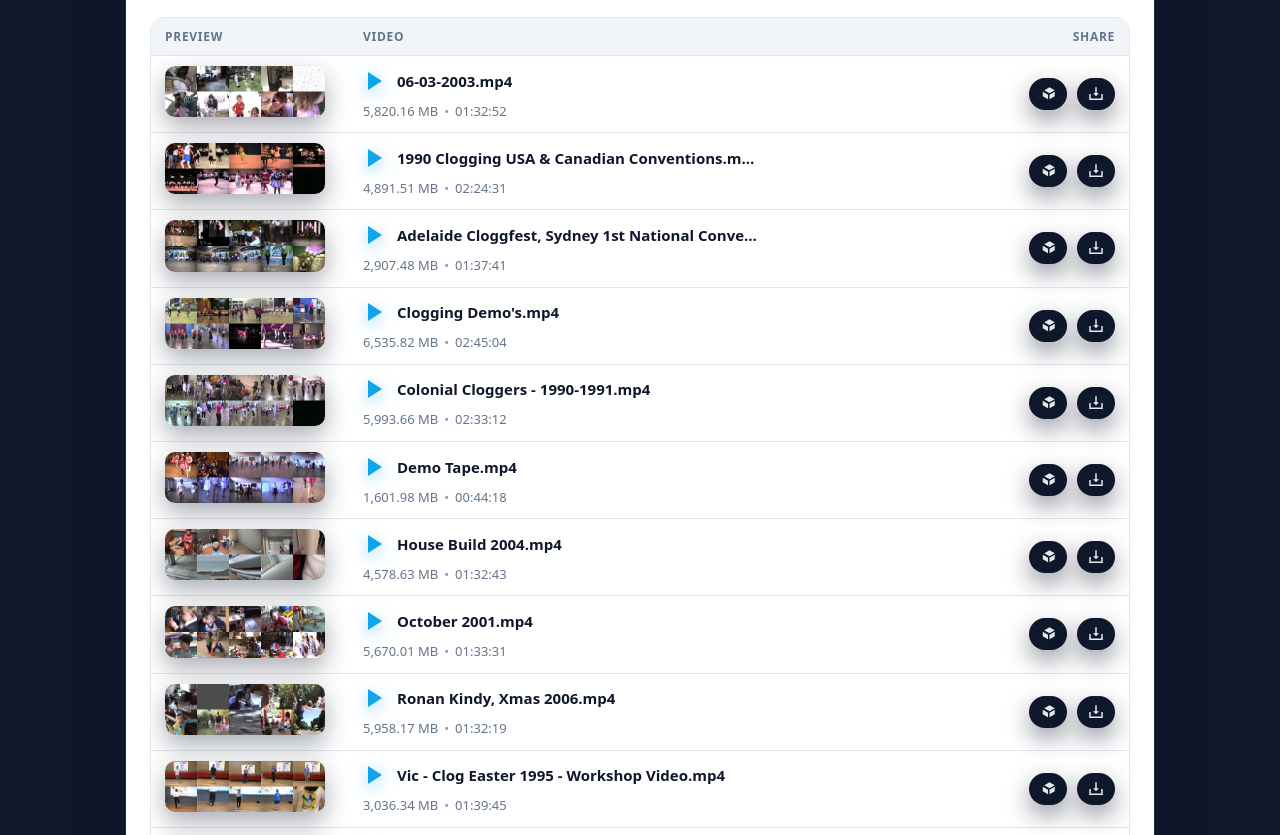
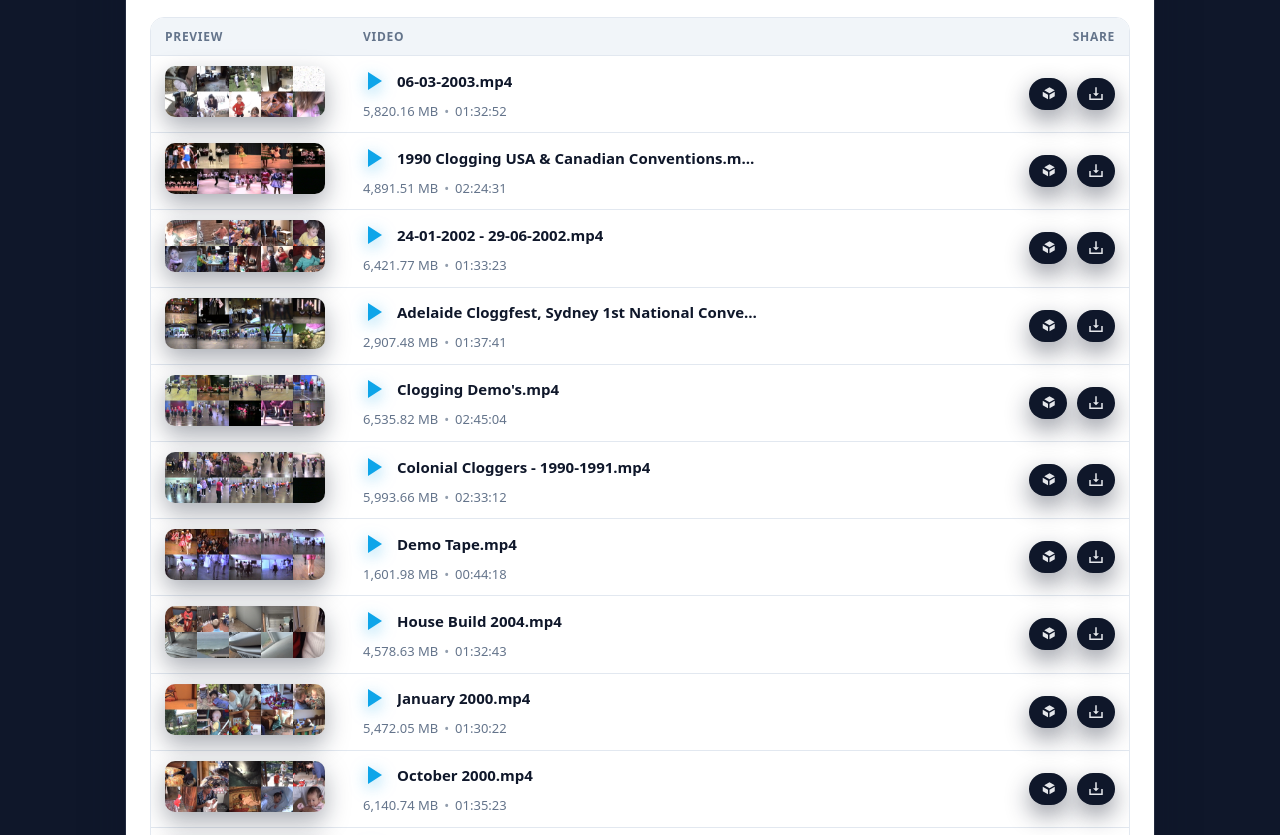
Before and after one commit to RealmsAU/Stephen-Webber, a plain HTML site: page index.html in a window 1280 px wide. Shown: the part 112-947 px from the top of the page. Drawn offline with Linux system fonts and the light colour scheme.

Commit message:
Auto-update: 2026-02-07 20:21:01

```diff
--- a/index.html
+++ b/index.html
@@ -460,6 +460,59 @@
 <tr>
   <td class="thumb-cell">
     <div class="thumb-wrapper">
+      <img src="thumbnails/24_01_2002 _ 29_06_2002.jpg"
+           class="thumb-img"
+           data-thumb="thumbnails/24_01_2002 _ 29_06_2002.jpg"
+           onclick="openImageFromThumb(this)">
+    </div>
+  </td>
+
+  <td class="info-cell">
+    <a href="#"
+       class="play-link"
+       data-local="./24-01-2002 - 29-06-2002.mp4"
+       data-dropbox="https://dl.dropboxusercontent.com/s/tyd1uquahbfbpw70e6y8l/24-01-2002-29-06-2002.mp4?rlkey=r5vykxaus0oimiy1a48cdd5ps"
+       onclick="openVideoFromLink(this); return false;">
+      <svg class="play-icon" viewBox="0 0 24 24">
+        <polygon points="5,3 19,12 5,21" />
+      </svg>
+      <span class="filename-text">24-01-2002 - 29-06-2002.mp4</span>
+    </a>
+
+    <div class="meta-line">
+      <span class="size-text">6,421.77 MB</span>
+      <span class="dot-sep">•</span>
+      <span class="duration-text">01:33:23</span>
+    </div>
+  </td>
+
+  <td class="share-cell">
+
+    <!-- Share button -->
+    <button class="icon-button"
+            data-dropbox="https://www.dropbox.com/s/tyd1uquahbfbpw70e6y8l/24-01-2002-29-06-2002.mp4?rlkey=r5vykxaus0oimiy1a48cdd5ps&dl=0"
+            onclick="copyShareLinkFromButton(this)"
+            title="Copy Dropbox share link">
+      <svg class="share-icon" viewBox="0 0 24 24">
+        <path d="M14 3l7 4-7 4-7-4 7-4zm7 6v6l-7 4v-6l7-4zm-9 4v6l-7-4V9l7 4z"/>
+      </svg>
+    </button>
+
+    <!-- Download button -->
+    <a class="icon-button download-button"
+       data-dropbox-download="https://dl.dropboxusercontent.com/s/tyd1uquahbfbpw70e6y8l/24-01-2002-29-06-2002.mp4?rlkey=r5vykxaus0oimiy1a48cdd5ps&dl=1"
+       onclick="downloadFromDropbox(this); return false;"
+       title="Download video">
+      <svg class="download-icon" viewBox="0 0 24 24">
+        <path d="M12 3v12l4-4h-3V3h-2v8H8l4 4zm-7 9v6h14v-6h2v8H3v-8h2z"/>
+      </svg>
+    </a>
+
+  </td>
+</tr>
+<tr>
+  <td class="thumb-cell">
+    <div class="thumb-wrapper">
       <img src="thumbnails/Adelaide Cloggfest_ Sydney 1st National Convention_ Canberra Clogg.jpg"
            class="thumb-img"
            data-thumb="thumbnails/Adelaide Cloggfest_ Sydney 1st National Convention_ Canberra Clogg.jpg"
@@ -713,6 +766,112 @@
     <!-- Download button -->
     <a class="icon-button download-button"
        data-dropbox-download="https://dl.dropboxusercontent.com/s/24h0nnu0azqnvxstdrh6l/House-Build-2004.mp4?rlkey=57r33pvx0evu9itbolp82mhpt&dl=1"
+       onclick="downloadFromDropbox(this); return false;"
+       title="Download video">
+      <svg class="download-icon" viewBox="0 0 24 24">
+        <path d="M12 3v12l4-4h-3V3h-2v8H8l4 4zm-7 9v6h14v-6h2v8H3v-8h2z"/>
+      </svg>
+    </a>
+
+  </td>
+</tr>
+<tr>
+  <td class="thumb-cell">
+    <div class="thumb-wrapper">
+      <img src="thumbnails/January 2000.jpg"
+           class="thumb-img"
+           data-thumb="thumbnails/January 2000.jpg"
+           onclick="openImageFromThumb(this)">
+    </div>
+  </td>
+
+  <td class="info-cell">
+    <a href="#"
+       class="play-link"
+       data-local="./January 2000.mp4"
+       data-dropbox="https://dl.dropboxusercontent.com/s/qiwiejvdoi2r4ipq6pc0l/January-2000.mp4?rlkey=m8k6yb9twrixpoyru0u3yxjne"
+       onclick="openVideoFromLink(this); return false;">
+      <svg class="play-icon" viewBox="0 0 24 24">
+        <polygon points="5,3 19,12 5,21" />
+      </svg>
+      <span class="filename-text">January 2000.mp4</span>
+    </a>
+
+    <div class="meta-line">
+      <span class="size-text">5,472.05 MB</span>
+      <span class="dot-sep">•</span>
+      <span class="duration-text">01:30:22</span>
+    </div>
+  </td>
+
+  <td class="share-cell">
+
+    <!-- Share button -->
+    <button class="icon-button"
+            data-dropbox="https://www.dropbox.com/s/qiwiejvdoi2r4ipq6pc0l/January-2000.mp4?rlkey=m8k6yb9twrixpoyru0u3yxjne&dl=0"
+            onclick="copyShareLinkFromButton(this)"
+            title="Copy Dropbox share link">
+      <svg class="share-icon" viewBox="0 0 24 24">
+        <path d="M14 3l7 4-7 4-7-4 7-4zm7 6v6l-7 4v-6l7-4zm-9 4v6l-7-4V9l7 4z"/>
+      </svg>
+    </button>
+
+    <!-- Download button -->
+    <a class="icon-button download-button"
+       data-dropbox-download="https://dl.dropboxusercontent.com/s/qiwiejvdoi2r4ipq6pc0l/January-2000.mp4?rlkey=m8k6yb9twrixpoyru0u3yxjne&dl=1"
+       onclick="downloadFromDropbox(this); return false;"
+       title="Download video">
+      <svg class="download-icon" viewBox="0 0 24 24">
+        <path d="M12 3v12l4-4h-3V3h-2v8H8l4 4zm-7 9v6h14v-6h2v8H3v-8h2z"/>
+      </svg>
+    </a>
+
+  </td>
+</tr>
+<tr>
+  <td class="thumb-cell">
+    <div class="thumb-wrapper">
+      <img src="thumbnails/October 2000.jpg"
+           class="thumb-img"
+           data-thumb="thumbnails/October 2000.jpg"
+           onclick="openImageFromThumb(this)">
+    </div>
+  </td>
+
+  <td class="info-cell">
+    <a href="#"
+       class="play-link"
+       data-local="./October 2000.mp4"
+       data-dropbox="https://dl.dropboxusercontent.com/s/p8fsf99nnqgx4a5tk9h8s/October-2000.mp4?rlkey=bav5mfrde2we35iwecznrq57g"
+       onclick="openVideoFromLink(this); return false;">
+      <svg class="play-icon" viewBox="0 0 24 24">
+        <polygon points="5,3 19,12 5,21" />
+      </svg>
+      <span class="filename-text">October 2000.mp4</span>
+    </a>
+
+    <div class="meta-line">
+      <span class="size-text">6,140.74 MB</span>
+      <span class="dot-sep">•</span>
+      <span class="duration-text">01:35:23</span>
+    </div>
+  </td>
+
+  <td class="share-cell">
+
+    <!-- Share button -->
+    <button class="icon-button"
+            data-dropbox="https://www.dropbox.com/s/p8fsf99nnqgx4a5tk9h8s/October-2000.mp4?rlkey=bav5mfrde2we35iwecznrq57g&dl=0"
+            onclick="copyShareLinkFromButton(this)"
+            title="Copy Dropbox share link">
+      <svg class="share-icon" viewBox="0 0 24 24">
+        <path d="M14 3l7 4-7 4-7-4 7-4zm7 6v6l-7 4v-6l7-4zm-9 4v6l-7-4V9l7 4z"/>
+      </svg>
+    </button>
+
+    <!-- Download button -->
+    <a class="icon-button download-button"
+       data-dropbox-download="https://dl.dropboxusercontent.com/s/p8fsf99nnqgx4a5tk9h8s/October-2000.mp4?rlkey=bav5mfrde2we35iwecznrq57g&dl=1"
        onclick="downloadFromDropbox(this); return false;"
        title="Download video">
       <svg class="download-icon" viewBox="0 0 24 24">
```
Also changed, not shown: thumbnails/24_01_2002 _ 29_06_2002.jpg (added), thumbnails/January 2000.jpg (added), thumbnails/October 2000.jpg (added).
